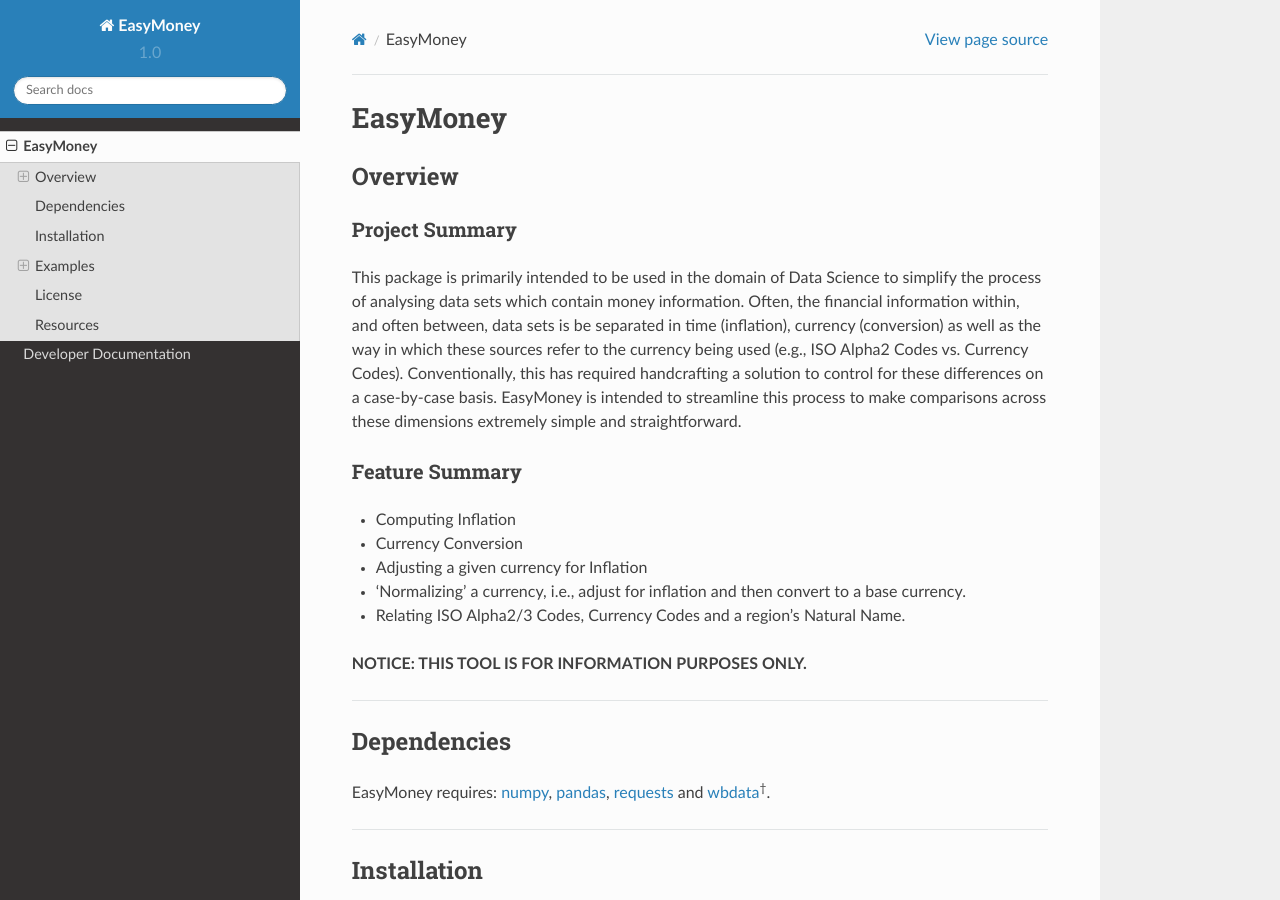
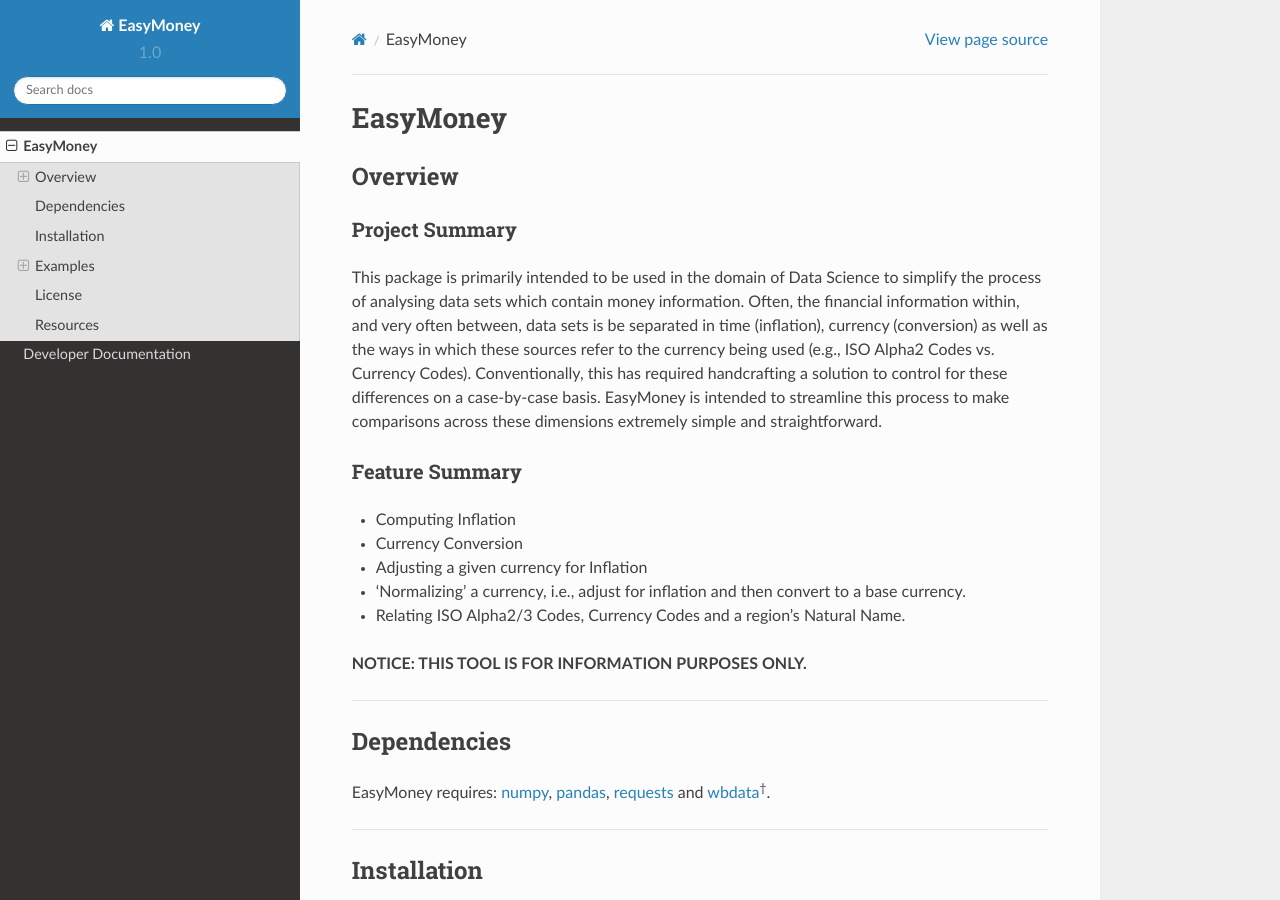
Before and after one commit to TariqAHassan/EasyMoney, a Sphinx documentation site: the page built from docs/README.rst, in a window 1280 px wide and 900 px high. Built offline with Sphinx 7.4.7 and the Read the Docs theme 2.0.0, drawn with Linux system fonts in a browser that asks for light colours; pages that are not in the unit, such as notebooks, are missing from menus.

Commit message:
Update README

```diff
--- a/docs/README.rst
+++ b/docs/README.rst
@@ -9,8 +9,8 @@
 
 This package is primarily intended to be used in the domain of Data Science to simplify
 the process of analysing data sets which contain money information. Often, the financial information
-within, and often between, data sets is be separated in time (inflation), currency (conversion)
-as well as the way in which these sources refer to the currency being used (e.g., ISO Alpha2 Codes vs. Currency Codes).
+within, and very often between, data sets is be separated in time (inflation), currency (conversion)
+as well as the ways in which these sources refer to the currency being used (e.g., ISO Alpha2 Codes vs. Currency Codes).
 Conventionally, this has required handcrafting a solution to control for these differences on a case-by-case basis.
 EasyMoney is intended to streamline this process to make comparisons across these dimensions
 extremely simple and straightforward.
```
